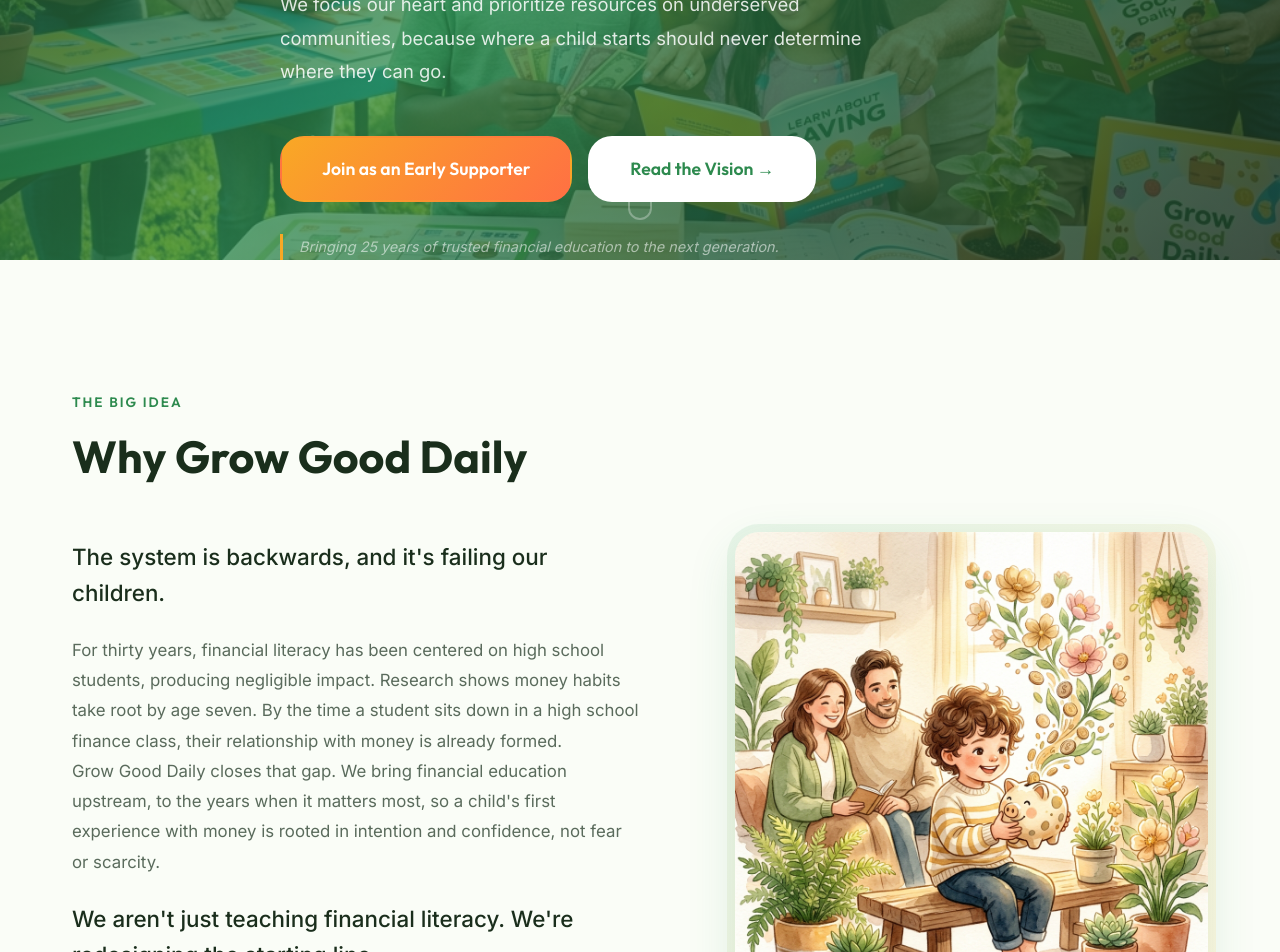
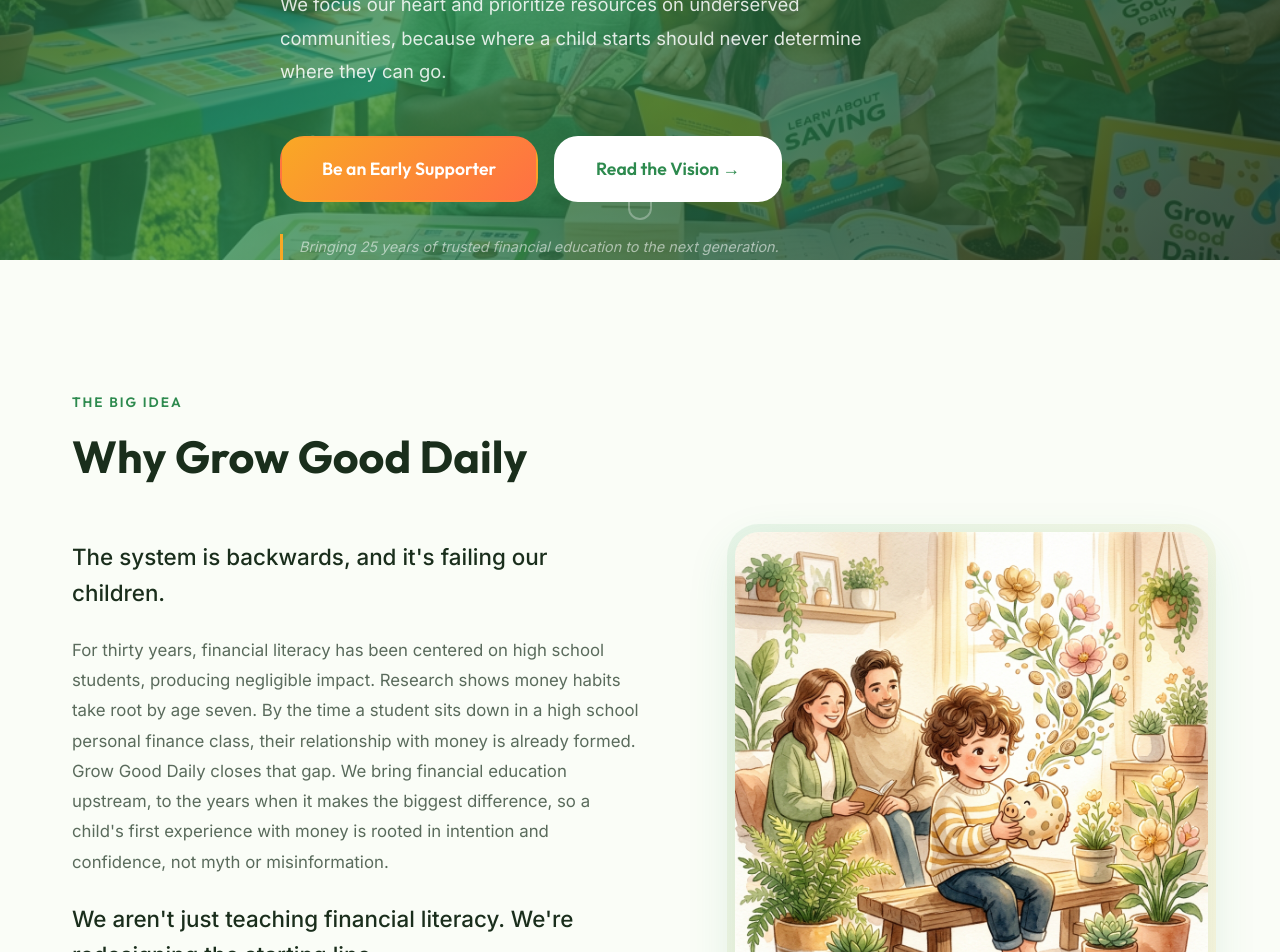
Before and after one commit to HMCJPG/GrowGoodDaily, a React (Vite) app: page / in a window 1280 px wide. Shown: the part 600-1552 px from the top of the page. Built offline with nearby package versions, Linux system fonts and the light colour scheme.

Commit message:
Changes 4_24

```diff
--- a/src/pages/HomePage.jsx
+++ b/src/pages/HomePage.jsx
@@ -51,7 +51,7 @@
             </p>
             <div className="btn-group animate-fade-up delay-3">
               <Link to="/contact" className="btn btn--accent btn--lg" id="hero-cta-primary">
-                Join as an Early Supporter
+                Be an Early Supporter
               </Link>
               <Link to="/vision" className="btn btn--white btn--lg" id="hero-cta-secondary">
                 Read the Vision →
@@ -79,10 +79,10 @@
                   The system is backwards, and it's failing our children.
                 </p>
                 <p>
-                  For thirty years, financial literacy has been centered on high school students, producing negligible impact. Research shows money habits take root by age seven. By the time a student sits down in a high school finance class, their relationship with money is already formed.
+                  For thirty years, financial literacy has been centered on high school students, producing negligible impact. Research shows money habits take root by age seven. By the time a student sits down in a high school personal finance class, their relationship with money is already formed.
                 </p>
                 <p>
-                  Grow Good Daily closes that gap. We bring financial education upstream, to the years when it matters most, so a child's first experience with money is rooted in intention and confidence, not fear or scarcity.
+                  Grow Good Daily closes that gap. We bring financial education upstream, to the years when it makes the biggest difference, so a child's first experience with money is rooted in intention and confidence, not myth or misinformation.
                 </p>
                 <p className="big-idea__lead" style={{ marginTop: 'var(--space-lg)' }}>
                   We aren't just teaching financial literacy. We're redesigning the starting line.
--- a/src/pages/VisionPage.jsx
+++ b/src/pages/VisionPage.jsx
@@ -119,9 +119,7 @@
               <Link to="/contact" className="btn btn--accent btn--lg" id="vision-cta-button">
                 Become a Founding Supporter
               </Link>
-              <Link to="/how-it-works" className="btn btn--white btn--lg" id="vision-how-button">
-                See How It Works →
-              </Link>
+
             </div>
           </AnimatedSection>
         </div>
```
Also changed, not shown: src/components/Header.jsx (+4 -4 lines).
